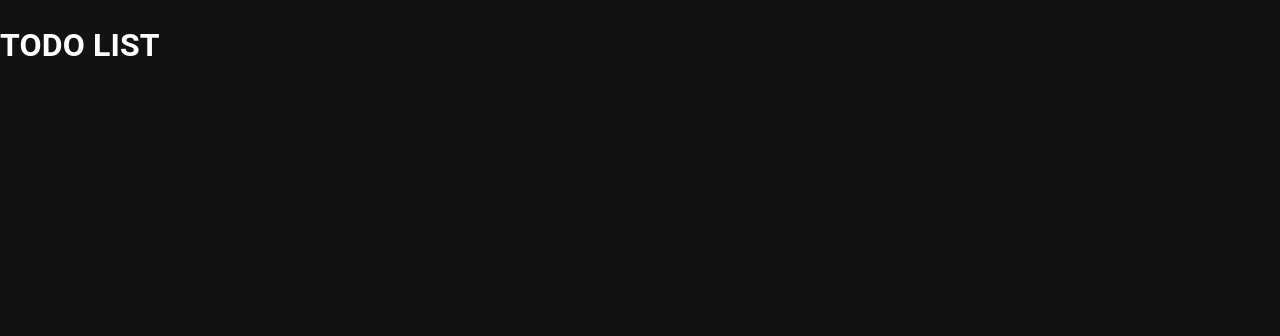
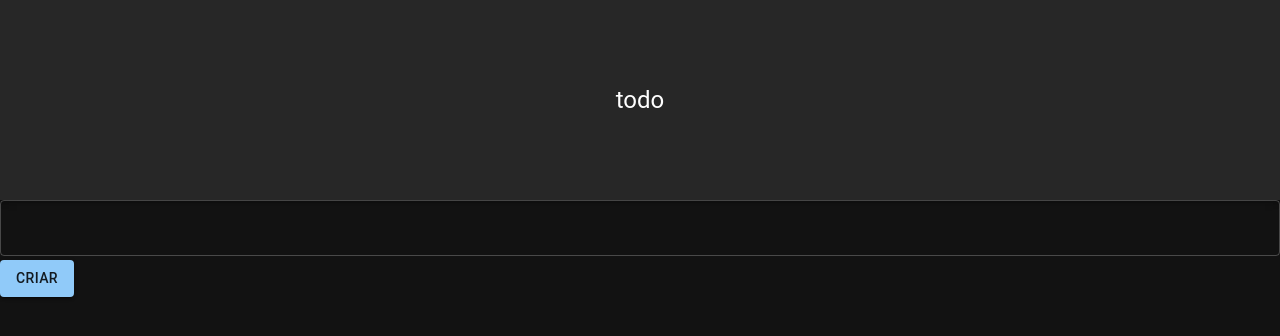
Before and after one commit to jhonathandsg10/APP-TODO-LIST, a React (Vite) app: page / in a window 1280 px wide. Shown: the top 336 px of the page. Built offline with nearby package versions, Linux system fonts and the light colour scheme.

Commit message:
contrução de layout

```diff
--- a/package.json
+++ b/package.json
@@ -14,9 +14,11 @@
     "@emotion/react": "^11.10.8",
     "@emotion/styled": "^11.10.8",
     "@mui/material": "^5.12.3",
+    "@mui/styled-engine-sc": "^5.12.0",
     "json-server": "^0.17.3",
     "react": "^18.2.0",
-    "react-dom": "^18.2.0"
+    "react-dom": "^18.2.0",
+    "styled-components": "^5.3.10"
   },
   "devDependencies": {
     "@types/react": "^18.0.28",
--- a/src/App.tsx
+++ b/src/App.tsx
@@ -1,17 +1,49 @@
 import { ThemeProvider, createTheme } from '@mui/material/styles';
 import CssBaseline from '@mui/material/CssBaseline';
+import { AppBar, Button, Grid, TextField, Toolbar, Typography } from '@mui/material/index';
+import { dark } from '@mui/material/styles/createPalette';
+
 
 const darkTheme = createTheme({
   palette: {
     mode: 'dark',
+    ...dark
   },
 });
 
 function App() {
+  const theme = createTheme()
   return (
     <ThemeProvider theme={darkTheme}>
       <CssBaseline />
-       <h1>TODO LIST</h1>
+      <AppBar position = "static">
+        <Toolbar sx={{
+          paddingTop:theme.spacing(2),
+          paddingBottom:theme.spacing(2),
+          display:"flex",
+          justifyContent:'center',
+          alignItems:'center',
+          '@media all':{
+            minHeight:200,
+          }
+
+        }}>
+            <Typography variant = "h5" component="h1">todo</Typography>
+        </Toolbar>
+      </AppBar>
+      <main>
+          <Grid container spacing={theme.spacing(0.5)}>
+              <Grid item xl={8}  sm={12}>
+                <TextField name='task' fullWidth>
+
+                </TextField>
+              </Grid>
+              <Grid item xl={4} sm={12}>
+                <Button variant='contained'>Criar</Button>
+              </Grid>
+          </Grid>
+      </main>
+
     </ThemeProvider>
   );
 }
```
Also changed, not shown: 1 other file (tests, documents, lock files or other folders).
